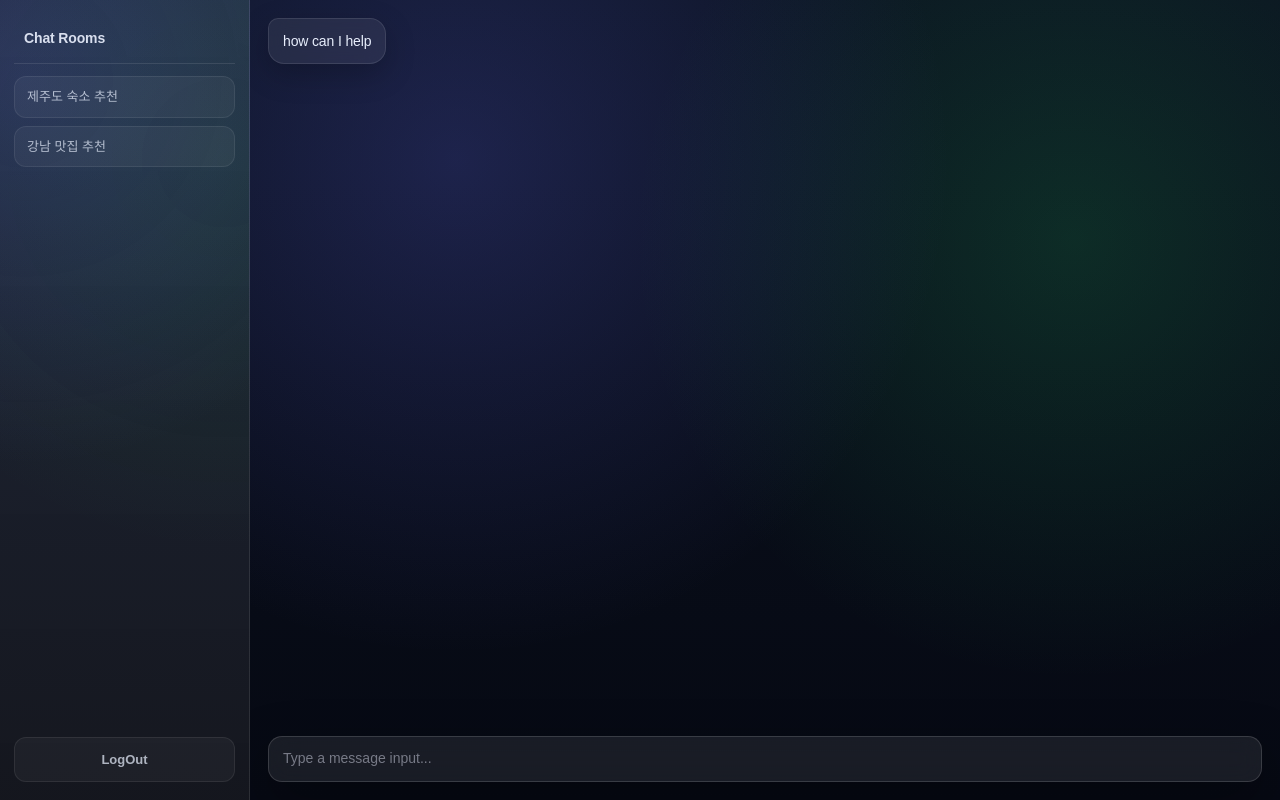
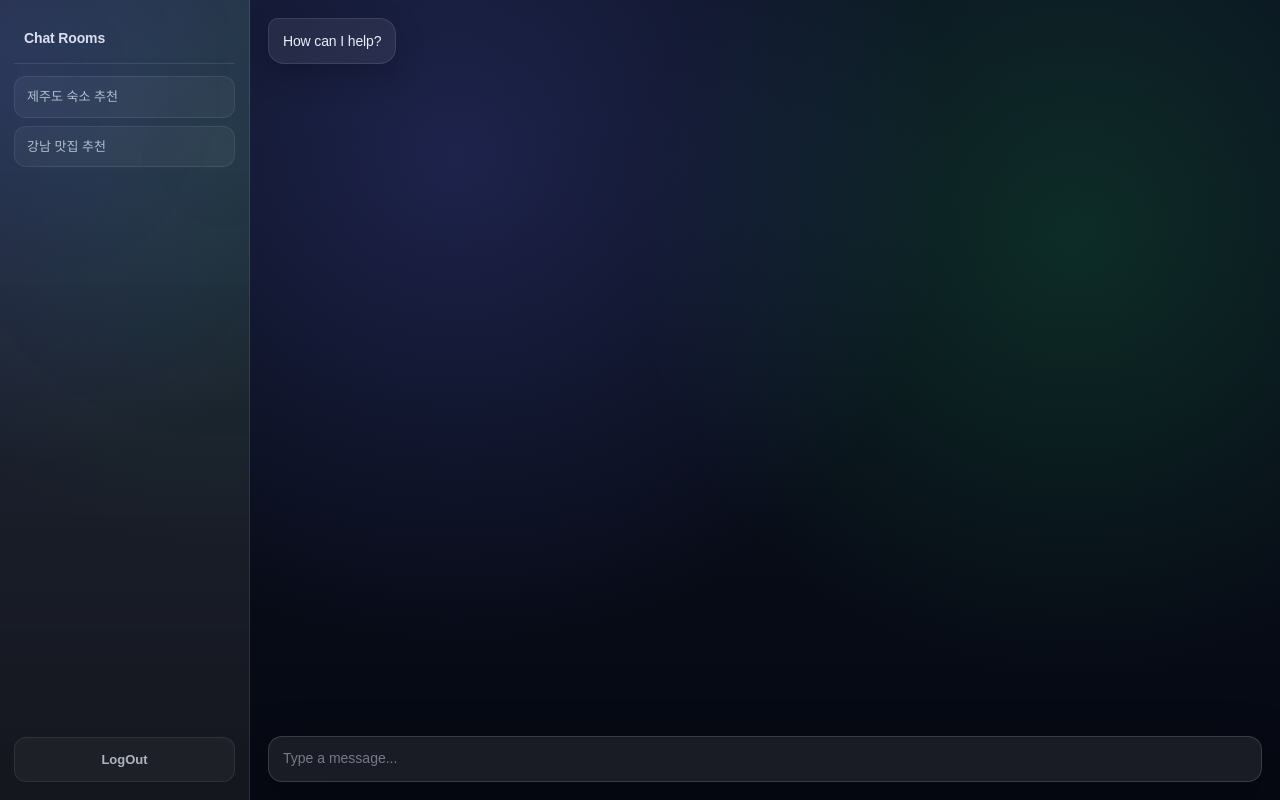
Before and after one commit to MC-agent/AF_agent_frontend, a Next.js app: page /chat in a window 1280 px wide. Built offline with nearby package versions, Linux system fonts and the light colour scheme; no server answers.

Commit message:
Update chatting.tsx

```diff
--- a/src/app/chat/chatting.tsx
+++ b/src/app/chat/chatting.tsx
@@ -1,76 +1,107 @@
 "use client";
 
-import { useState,useRef, useEffect, FormEvent } from "react";
+import { useState, useRef, useEffect, KeyboardEvent } from "react";
 import styles from "../styles/chat/chatting.module.scss";
 
-type Msg = {id:string,role: "user" | "assistant", content: string};
+type Msg = {
+  id: string;
+  role: "user" | "assistant";
+  content: string;
+};
 
 const BASE_URL = process.env.NEXT_PUBLIC_API_URL;
+
 export default function Chat() {
   const [value, setValue] = useState("");
-    const [messages, setMessages] = useState<Msg[]>([{id:crypto.randomUUID(),role:"assistant",
-        content:"how can I help"}]);
+  const [messages, setMessages] = useState<Msg[]>([
+    {
+      id: crypto.randomUUID(),
+      role: "assistant",
+      content: "How can I help?",
+    },
+  ]);
+  const [loading, setLoading] = useState(false);
+  const endRef = useRef<HTMLDivElement | null>(null);
 
-    const [loading,setLoading] = useState(false);
-    const endRef = useRef<HTMLDivElement | null>(null);
   useEffect(() => {
     endRef.current?.scrollIntoView({ behavior: "smooth" });
   }, [messages]);
 
-
-    const handleOnSubmit = async (e: FormEvent<HTMLFormElement>) => {
-
-        e.preventDefault();
+  const sendMessage = async () => {
     const text = value.trim();
     if (!text || loading) return;
-        setMessages((m) => [...m, { id: crypto.randomUUID(), role: "user", content: text }]);
+
+    setMessages((prev) => [
+      ...prev,
+      { id: crypto.randomUUID(), role: "user", content: text },
+    ]);
     setValue("");
     setLoading(true);
 
-        try{
-        const res = await fetch(`${BASE_URL}/api/chats/{chat_id}/messages`,
-          {method: "POST",
-          headers: { "Content-Type": "application/json", Accept: "application/json" },
+    try {
+      const res = await fetch(`${BASE_URL}/api/chats/{chat_id}/messages`, {
+        method: "POST",
+        headers: {
+          "Content-Type": "application/json",
+          Accept: "application/json",
+        },
         body: JSON.stringify({ content: text }),
+      });
+
+      if (!res.ok) {
+        throw new Error(`Request failed: ${res.status}`);
       }
-        );
-        if(!res.ok) throw new Error(`Request failed: ${res.status}`);
+
       const answer = await res.json();
       const content = answer?.messages?.[0] ?? "";
-        setMessages((m) => [...m, {id:crypto.randomUUID(), role: "assistant", content:content}]);
-        } catch(err){
+
+      setMessages((prev) => [
+        ...prev,
+        {
+          id: crypto.randomUUID(),
+          role: "assistant",
+          content,
+        },
+      ]);
+    } catch (err) {
       console.error("Fetch error:", err);
     } finally {
       setLoading(false);
     }
-    }
+  };
 
-    const handleKeyDown = (e) => {
-      // 한글 입력 중 조합이 끝나지 않았을 때 이벤트 중복 방지 (isComposing)
+  const handleKeyDown = (e: KeyboardEvent<HTMLTextAreaElement>) => {
     if (e.nativeEvent.isComposing) return;
 
-      // Enter 키를 눌렀고, Shift 키는 누르지 않았을 때
-      if (e.key === 'Enter' && !e.shiftKey) {
-        e.preventDefault(); // Enter 누를 때 줄바꿈이 되는 기본 동작 막기
-        handleOnSubmit(e);  // 전송 함수 실행
+    if (e.key === "Enter" && !e.shiftKey) {
+      e.preventDefault();
+      void sendMessage();
     }
   };
 
   return (
-
     <div className={styles.messages}>
       <div className={styles.inner}>
         {messages.map((m) => (
           <div
             key={m.id}
-            className={m.role === "assistant" ? styles.msg_bot : styles.msg_user}>
-
-            <div className={styles.bubble}>{m.role === "assistant" ? "" + m.content : ""+ m.content}</div>
+            className={m.role === "assistant" ? styles.msg_bot : styles.msg_user}
+          >
+            <div className={styles.bubble}>{m.content}</div>
           </div>
         ))}
-          <div ref={endRef}/>
+        <div ref={endRef} />
       </div>
-      <textarea className={styles.textarea} placeholder="Type a message input..." rows={1} value={value} onChange={(e) => setValue(e.target.value)} onKeyDown={handleKeyDown}/>
+
+      <textarea
+        className={styles.textarea}
+        placeholder="Type a message..."
+        rows={1}
+        value={value}
+        onChange={(e) => setValue(e.target.value)}
+        onKeyDown={handleKeyDown}
+        disabled={loading}
+      />
     </div>
   );
 }
```
Lines whose indentation alone changed are shown as unchanged.
